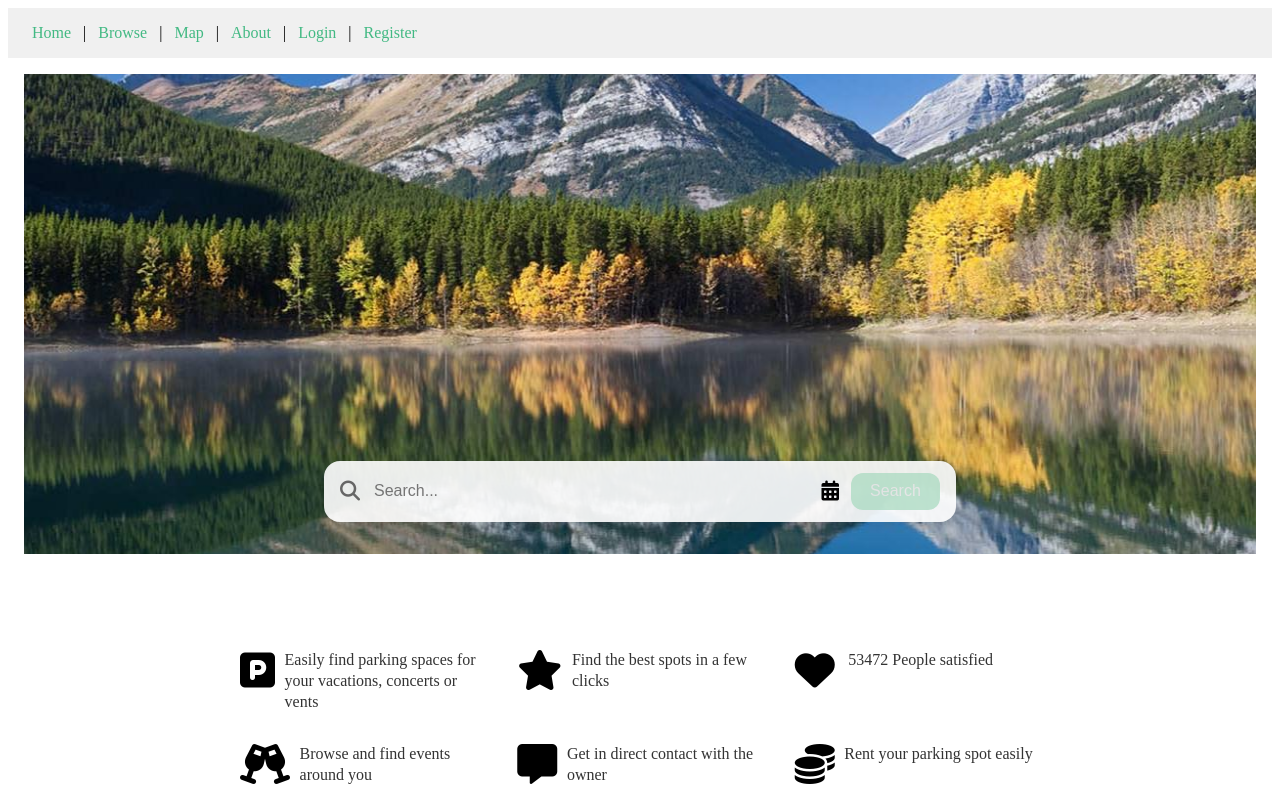
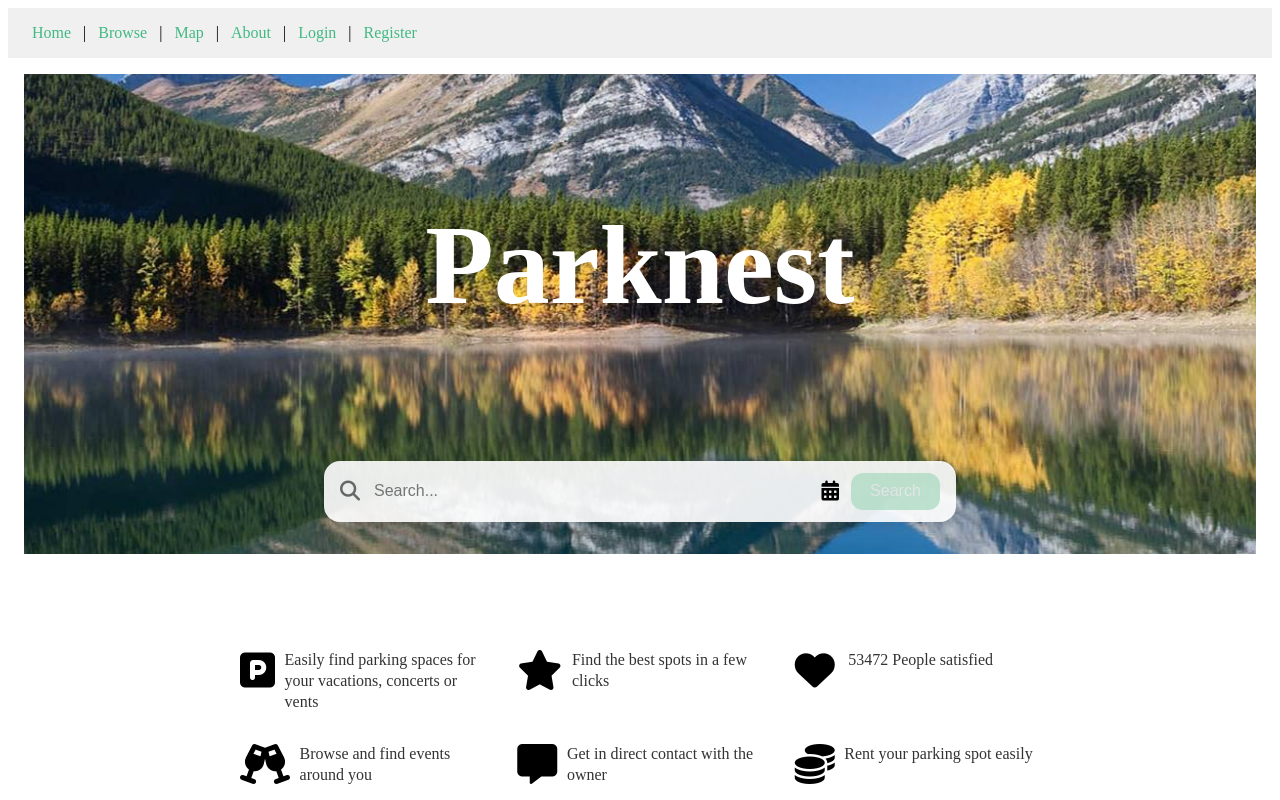
Before and after one commit to Ethress/eurecom-webint-2025-fall-spring, a Vue app: page / in a window 1280 px wide. Shown: the top 800 px of the page. Built offline with nearby package versions, Linux system fonts and the light colour scheme.

Commit message:
feat : changed the name of the page to parknest and added parknest text in the home page

```diff
--- a/index.html
+++ b/index.html
@@ -5,7 +5,7 @@
     <link rel="icon" type="image/svg+xml" href="/vite.svg" />
     <link rel="stylesheet" href="https://cdnjs.cloudflare.com/ajax/libs/font-awesome/6.5.0/css/all.min.css">
     <meta name="viewport" content="width=device-width, initial-scale=1.0" />
-    <title>Vite + Vue</title>
+    <title>Parknest</title>
   </head>
   <body>
     <div id="app"></div>
--- a/src/views/Home.vue
+++ b/src/views/Home.vue
@@ -1,7 +1,7 @@
 <template>
   <div class="hero">
     <img :src="heroImage" alt="Hero" class="hero-img" />
-
+    <div class="logo-text">Parknest</div>
     <div class="search-overlay">
       <i class="fas fa-search search-icon"></i>
       <input
@@ -333,6 +333,17 @@ const featuredItems = [
   display: block;
 }
 
+.logo-text {
+  position: absolute;
+  bottom: 14rem; /* place above .search-overlay */
+  left: 50%;
+  transform: translateX(-50%);
+  color: rgb(255, 255, 255);
+  font-size: 7rem;
+  font-weight: bold;
+  z-index: 2;
+}
+
 /* ——— Search overlay ——— */
 .search-overlay {
   position: absolute;
```
